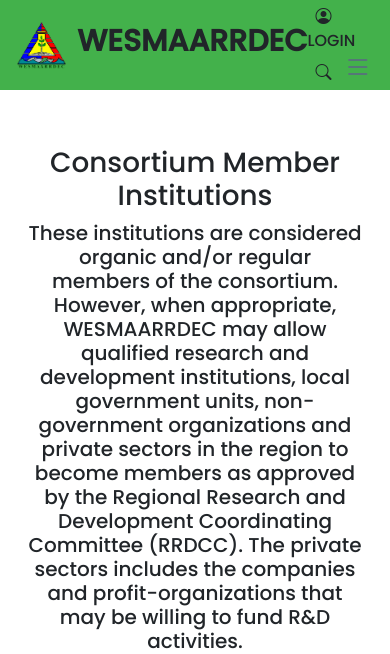
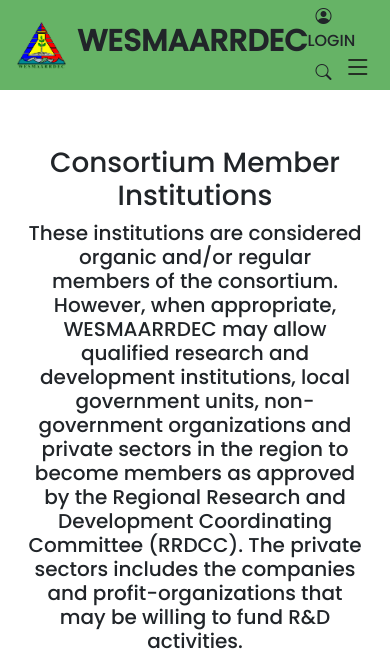
Before and after one commit to 0railtracer/wesmaarrdec-project, a Django app: page /cmi/ in a window 390 px wide. Shown: the top 654 px of the page. Run offline with Django 4.2, Linux system fonts and the light colour scheme; some libraries are stand-ins or nearby versions.

Commit message:
Update main.css
loe

```diff
--- a/static/assets/css/main.css
+++ b/static/assets/css/main.css
@@ -130,7 +130,7 @@
   height: 90px;
   transition: all 0.5s;
   z-index: 997;
-  background: #43B14B;
+  background: #66b366;
 }
 
 .header.sticked {
@@ -413,7 +413,7 @@
 
   .mobile-nav-toggle {
     display: inline-block;
-    color: var(--color-secondary);
+    color: #191919;
     font-size: 28px;
     cursor: pointer;
     line-height: 0;
```
